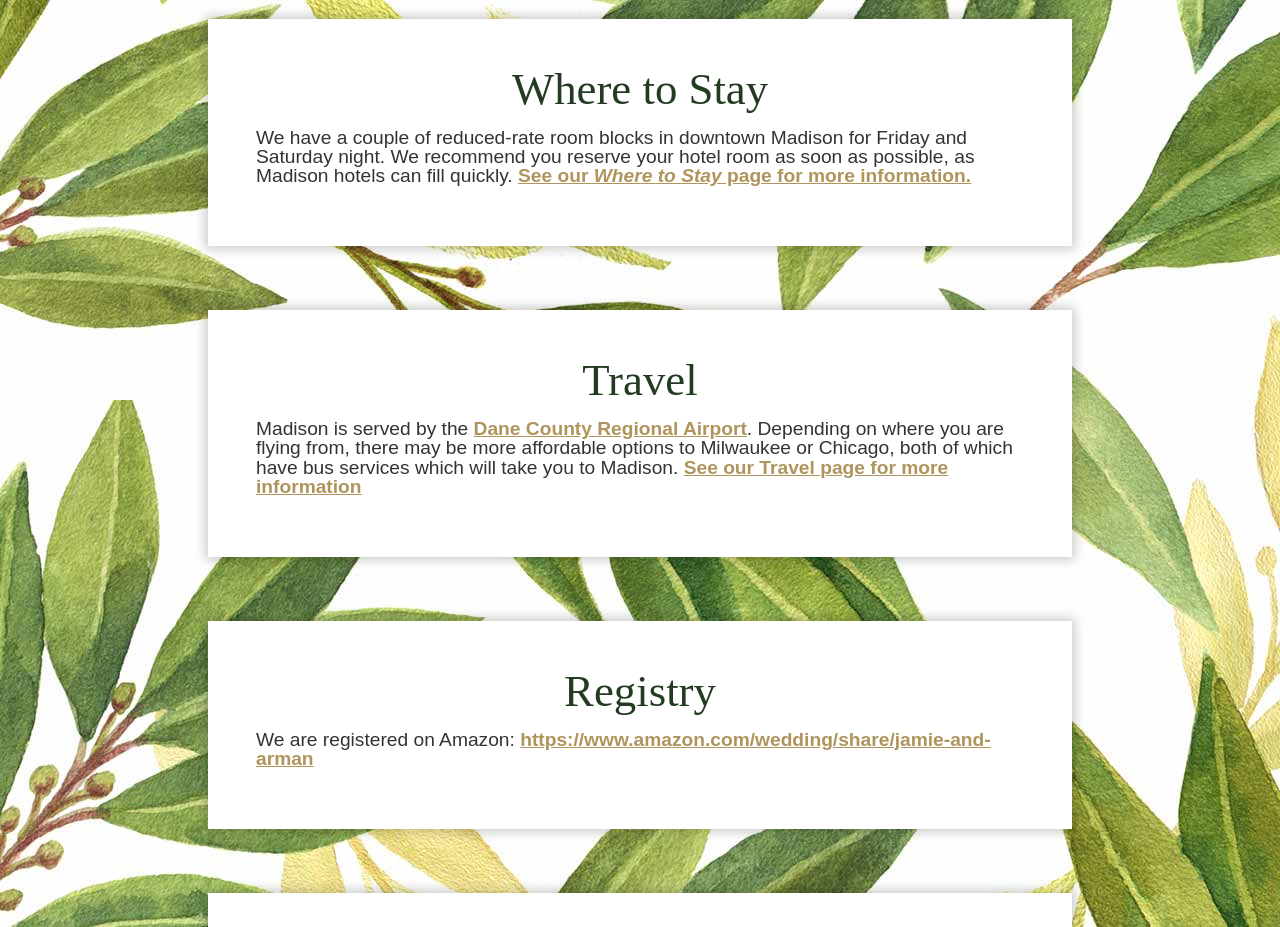
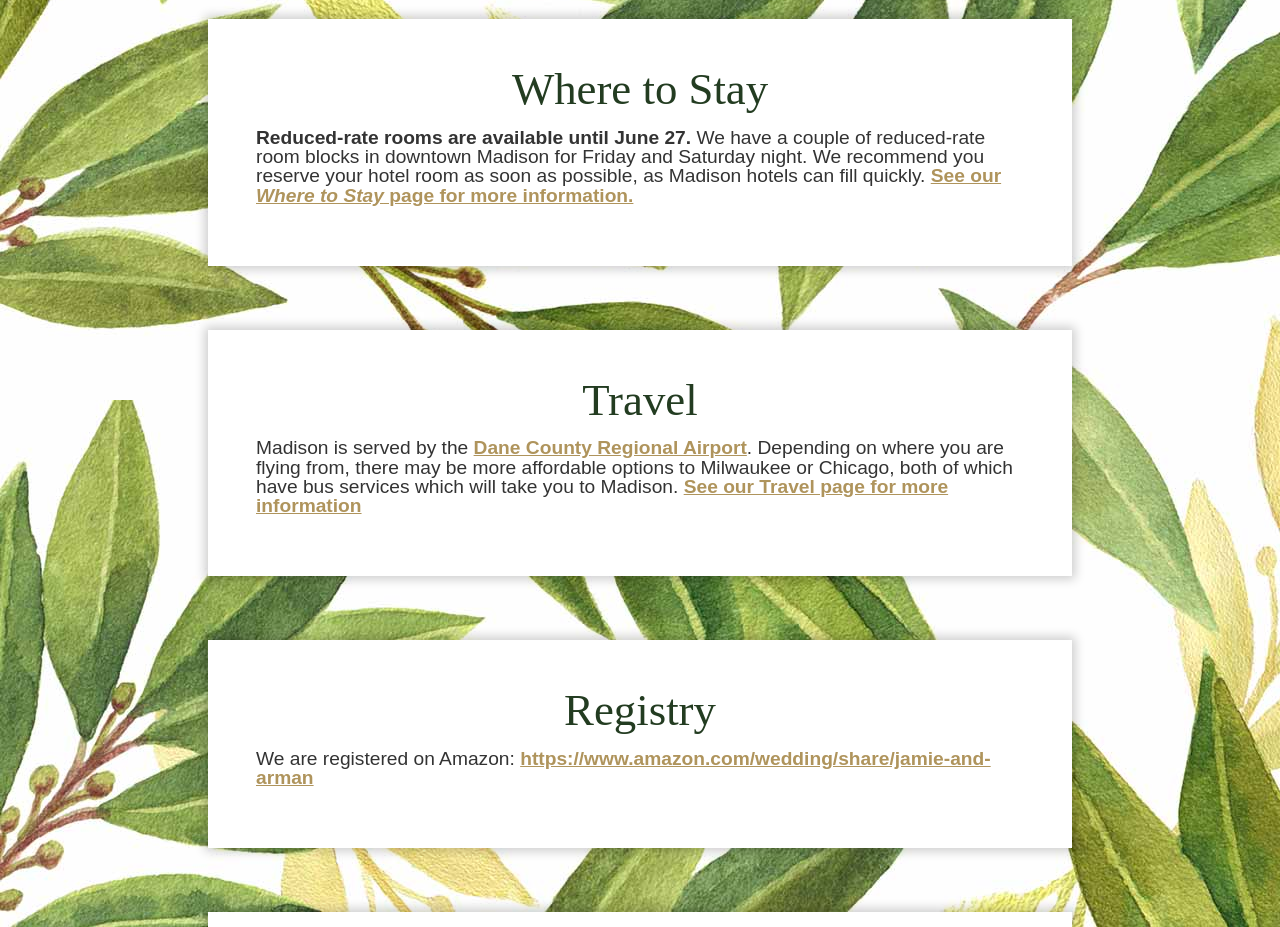
Before and after one commit to jamiegutkowski/wedding, a website: page index.html in a window 1280 px wide. Shown: the part 1200-2127 px from the top of the page. Drawn offline with Linux system fonts and the light colour scheme; a web font is replaced by a local one.

Commit message:
updates lodging info

```diff
--- a/index.html
+++ b/index.html
@@ -120,7 +120,7 @@
 	 	<div class="card">
 
   			<h2>Where to Stay</h2>
-  			<p>We have a couple of reduced-rate room blocks in downtown Madison for Friday and Saturday night. We recommend you reserve your hotel room as soon as possible, as Madison hotels can fill quickly. <a href="lodging.html">See our <i>Where to Stay</i> page for more information.</a></p>
+  			<p><strong>Reduced-rate rooms are available until June 27.</strong> We have a couple of reduced-rate room blocks in downtown Madison for Friday and Saturday night. We recommend you reserve your hotel room as soon as possible, as Madison hotels can fill quickly. <a href="lodging.html">See our <i>Where to Stay</i> page for more information.</a></p>
 
 		</div>
 
```
Also changed, not shown: lodging.html (+1 -1 lines).
